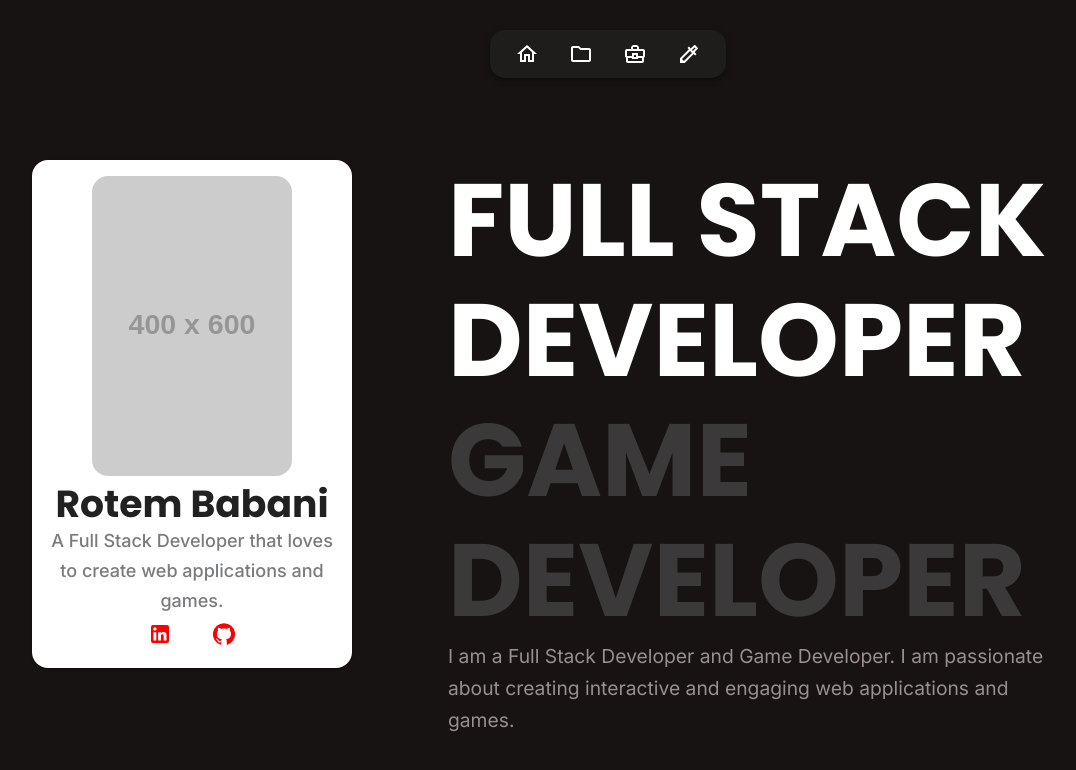
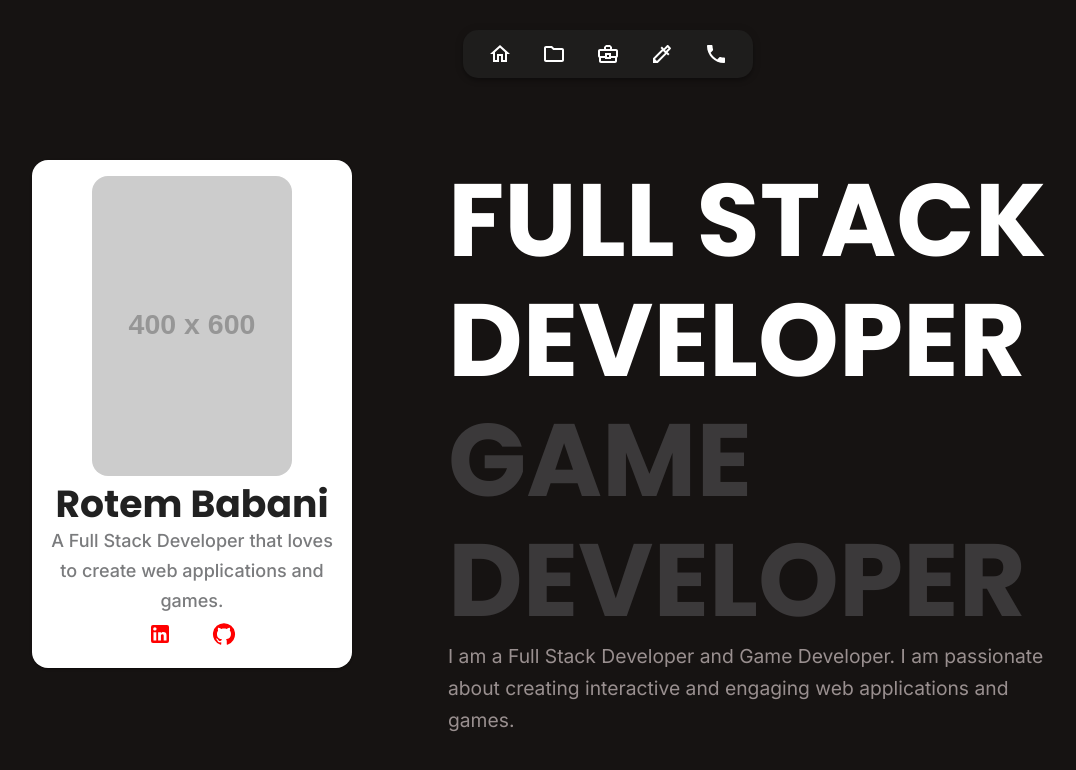
Before and after one commit to rotembab/resume-frontend, a React (Vite) app: page / in a window 1280 px wide. Shown: the top 770 px of the page, without its empty margins (32-1108 px from the left). Built offline with nearby package versions, Linux system fonts and the light colour scheme.

Commit message:
added contact me route

```diff
--- a/package.json
+++ b/package.json
@@ -14,8 +14,10 @@
     "@emotion/styled": "^11.14.0",
     "@mui/icons-material": "^6.4.2",
     "@mui/material": "^6.4.1",
+    "i18next": "^24.2.2",
     "react": "^18.3.1",
     "react-dom": "^18.3.1",
+    "react-i18next": "^15.4.0",
     "react-intersection-observer": "^9.15.1",
     "react-router": "^7.1.5"
   },
--- a/src/App.tsx
+++ b/src/App.tsx
@@ -8,6 +8,7 @@ import { ToolsPage } from './components/pages/tools/tools.page';
 import { DetailsCard } from './components/ui/details-card/details-card.component';
 import Grid from '@mui/material/Grid2';
 import { Container } from '@mui/material';
+import { ContactMe } from './components/ui/contact-me/contact-me.component';
 
 export default function App() {
   return (
@@ -21,7 +22,7 @@ export default function App() {
       }}
       maxWidth='lg'
     >
-      <Grid spacing={12} container>
+      <Grid spacing={12} container position={'sticky'}>
         <NavMenu />
         <Grid
           size={{
@@ -42,6 +43,7 @@ export default function App() {
             <Route path='/projects' element={<ProjectsPage />} />
             <Route path='/experience' element={<ExperiencePage />} />
             <Route path='/tools' element={<ToolsPage />} />
+            <Route path='/contact' element={<ContactMe />} />
           </Routes>
         </Grid>
       </Grid>
--- a/src/components/ui/nav-menu/nav-menu-config.tsx
+++ b/src/components/ui/nav-menu/nav-menu-config.tsx
@@ -5,6 +5,7 @@ import {
   ColorizeOutlined,
   FolderOutlined,
   HomeOutlined,
+  Phone,
 } from '@mui/icons-material';
 import { NavigateFunction } from 'react-router';
 
@@ -44,5 +45,12 @@ export const NavMenuConfig = (navigate: NavigateFunction) => {
         navigate('/tools');
       },
     },
+    {
+      tooltip: 'Contact',
+      icon: <Phone />,
+      onClick: () => {
+        navigate('/contact');
+      },
+    },
   ] as NavMenuItem[];
 };
```
Also changed, not shown: 1 other file (tests, documents, lock files or other folders).
